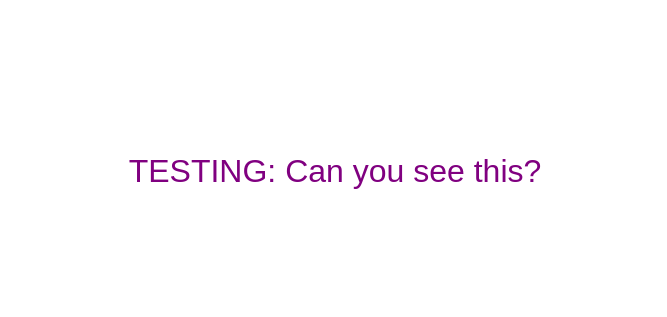
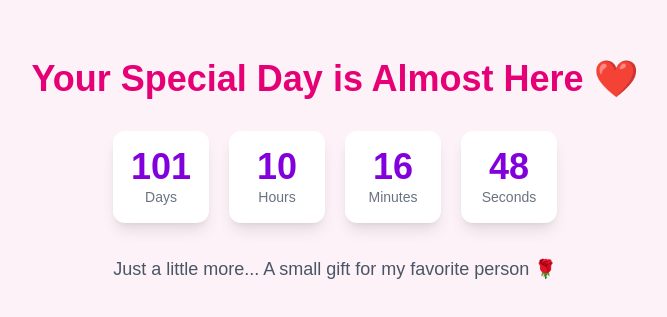
Before and after one commit to AshishSingh548/birthday-wish, a Next.js app: page / in a window 1280 px wide. Shown: the part 229-546 px from the top of the page, without its empty margins (305-972 px from the left). Built offline with nearby package versions, Linux system fonts and the light colour scheme.

Commit message:
Restored birthday code

```diff
--- a/src/app/page.js
+++ b/src/app/page.js
@@ -1,7 +1,44 @@
+"use client";
+import { useState, useEffect, useRef } from "react";
+// We use lowercase 'components' to match your folder
+import Countdown from "@/components/Countdown";
+import BirthdayCard from "@/components/BirthdayCard";
+
 export default function Home() {
+  const [showCelebration, setShowCelebration] = useState(false);
+  const audioRef = useRef(null);
+
+  // --- CONFIGURATION ---
+  // Change this date to test it!
+  // Example for testing: Set this to YESTERDAY to see the card immediately.
+  // Real date example: "2026-04-25T00:00:00"
+  const targetDate = new Date("2026-04-25T00:00:00");
+
+  useEffect(() => {
+    // If today is AFTER the target date, show celebration immediately
+    if (new Date() >= targetDate) {
+      setShowCelebration(true);
+    }
+  }, [targetDate]);
+
+  const handleCountdownComplete = () => {
+    setShowCelebration(true);
+    // Try to play audio (browsers might block this without user interaction first)
+    if (audioRef.current) {
+        audioRef.current.play().catch(e => console.log("Audio play failed:", e));
+    }
+  };
+
   return (
-    <div style={{ display: 'flex', justifyContent: 'center', alignItems: 'center', height: '100vh', fontSize: '2rem', color: 'purple' }}>
-      <h1>TESTING: Can you see this?</h1>
-    </div>
+    <main className="flex min-h-screen flex-col items-center justify-center bg-pink-50">
+        {/* Make sure 'birthday-song.mp3' is inside your 'public' folder */}
+        <audio ref={audioRef} src="/birthday-song.mp3" loop />
+
+        {!showCelebration ? (
+            <Countdown targetDate={targetDate} onComplete={handleCountdownComplete} />
+        ) : (
+            <BirthdayCard />
+        )}
+    </main>
   );
 }
```
